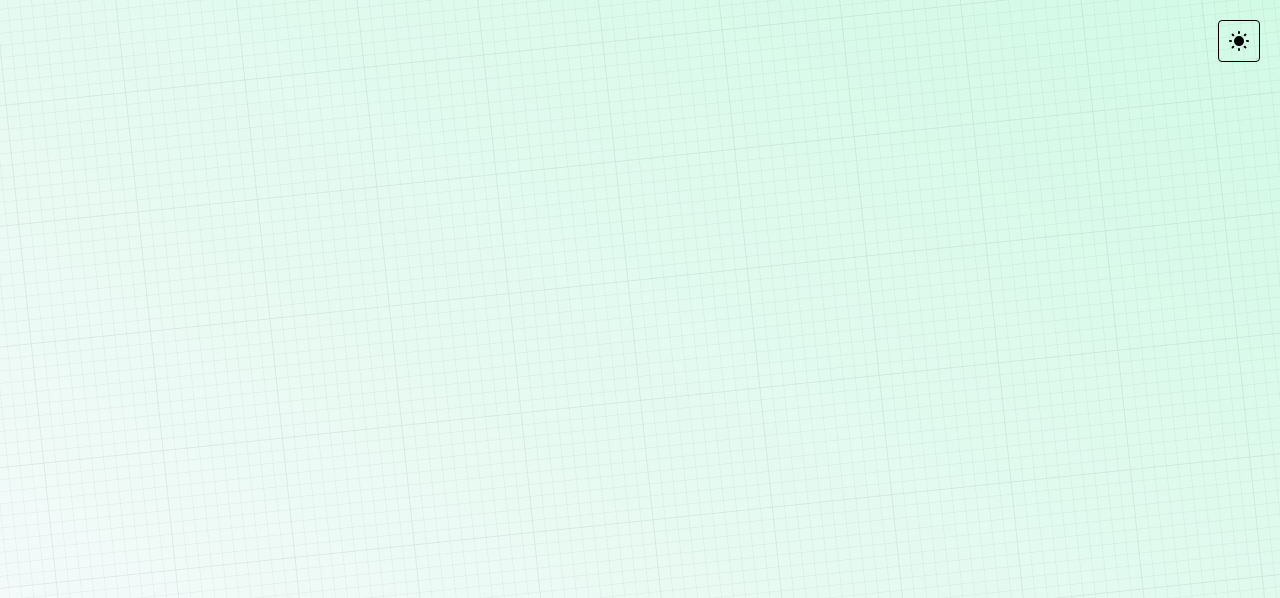
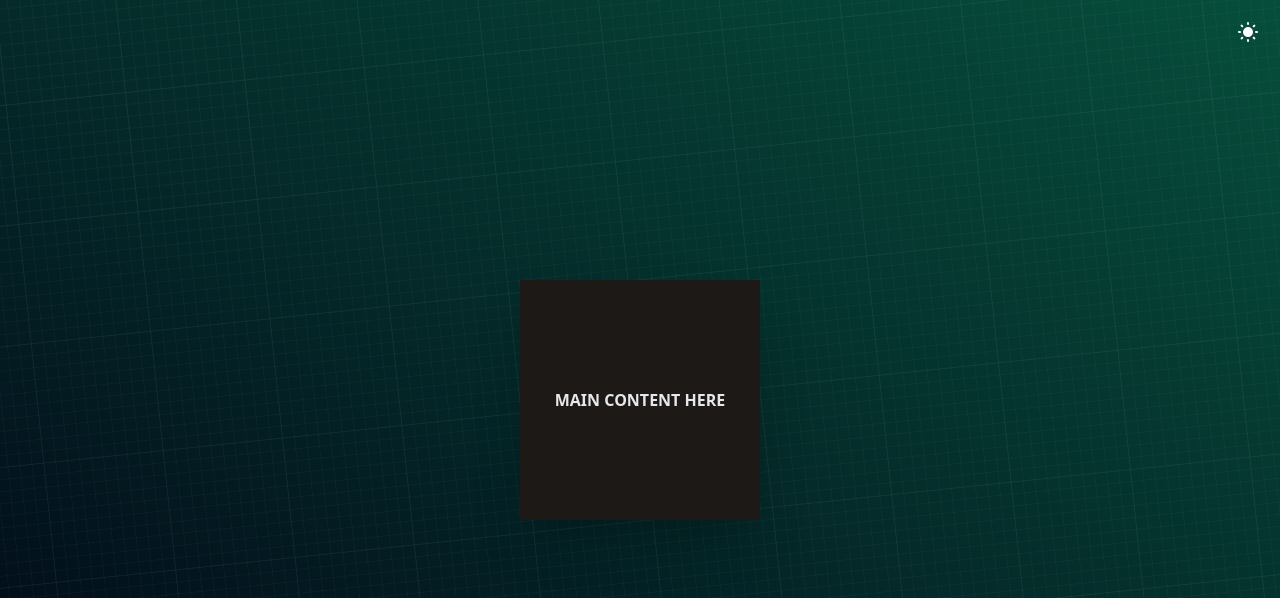
Before and after one commit to ron-wollschlaeger/Tailwind-Project-Template, a plain HTML site: page dist/index.html in a window 1280 px wide. Both pictures are taken after a click on the button 1239 px from the left and 41 px from the top of the page. Shown: the top 598 px of the page. Drawn offline with Linux system fonts and the light colour scheme.

Commit message:
Update template with JS

```diff
--- a/dist/index.html
+++ b/dist/index.html
@@ -40,11 +40,10 @@
     </div>
 
     <!-- Dark mode toggle -->
-    <button id="toggleButton"
-        class="border border-black dark:border-white rounded p-2 absolute top-5 right-5 transition-all hover:bg-black/10 dark:hover:bg-white/20">
+    <button class="absolute top-5 right-5 hover:animate-spin-slow">
         <!-- Light Mode -->
         <svg xmlns="http://www.w3.org/2000/svg"
-            class="sun icon icon-tabler icon-tabler-sun-filled text-black dark:hidden" width="24" height="24"
+            class="sun icon icon-tabler icon-tabler-sun-filled" width="24" height="24"
             viewBox="0 0 24 24" stroke-width="2" stroke="currentColor" fill="none" stroke-linecap="round"
             stroke-linejoin="round">
             <path stroke="none" d="M0 0h24v24H0z" fill="none"></path>
@@ -74,7 +73,7 @@
 
         <!-- Dark Mode -->
         <svg xmlns="http://www.w3.org/2000/svg"
-            class="moon icon icon-tabler icon-tabler-moon-filled dark:text-white hidden dark:block" width="24"
+            class="moon icon icon-tabler icon-tabler-moon-filled" width="24"
             height="24" viewBox="0 0 24 24" stroke-width="2" stroke="currentColor" fill="none" stroke-linecap="round"
             stroke-linejoin="round">
             <path stroke="none" d="M0 0h24v24H0z" fill="none"></path>
@@ -83,12 +82,13 @@
                 stroke-width="0" fill="currentColor"></path>
         </svg>
     </button>
+    <!-- Template END -->
 
-    <script>
-    </script>
-    <!-- Tempalte END -->
+    <main
+        class="bg-slate-200 dark:bg-stone-900 shadow-2xl z-10 w-60 h-60 font-bold uppercase grid place-content-center text-gray-800 dark:text-gray-200">
+        Main content here</main>
 
-    <main></main>
+    <script src="./main.js"></script>
 </body>
 
 </html>
--- /dev/null
+++ b/dist/main.js
@@ -0,0 +1,48 @@
+// Icons
+const sunIcon = document.querySelector(".sun");
+const moonIcon = document.querySelector(".moon");
+
+// Theme Vars
+const userTheme = localStorage.getItem("theme");
+const systemTheme = window.matchMedia("(prefers-color-scheme: dark)").matches;
+
+// Icon Toggling
+const iconToggle = () => {
+    moonIcon.classList.toggle("display-none");
+    sunIcon.classList.toggle("display-none");
+};
+
+// Initial Theme Check
+const themeCheck = () => {
+    if (userTheme === "dark" || (!userTheme && systemTheme)) {
+        document.documentElement.classList.add("dark");
+        moonIcon.classList.add("display-none");
+        return;
+    }
+    sunIcon.classList.add("display-none");
+};
+
+// Manual Theme Switch
+const themeSwitch = () => {
+    if (document.documentElement.classList.contains("dark")) {
+        document.documentElement.classList.remove("dark");
+        localStorage.setItem("theme", "light");
+        iconToggle();
+        return;
+    }
+    document.documentElement.classList.add("dark");
+    localStorage.setItem("theme", "dark");
+    iconToggle();
+};
+
+// call theme switch on clicking buttons
+sunIcon.addEventListener("click", () => {
+    themeSwitch();
+})
+
+moonIcon.addEventListener("click", () => {
+    themeSwitch();
+})
+
+// invoke theme check on initial load
+themeCheck();
--- a/src/input.css
+++ b/src/input.css
@@ -1,3 +1,7 @@
 @tailwind base;
 @tailwind components;
 @tailwind utilities;
+
+.display-none {
+    @apply hidden;
+}
--- a/tailwind.config.js
+++ b/tailwind.config.js
@@ -1,8 +1,13 @@
 /** @type {import('tailwindcss').Config} */
 module.exports = {
   content: ["./dist/*.{html,js}"],
+  darkMode: 'class',
   theme: {
-    extend: {},
+    extend: {
+      animation: {
+        'spin-slow': 'spin 3s linear infinite',
+      }
+    },
   },
   plugins: [],
-}
+};
```
Also changed, not shown: dist/style.css.
